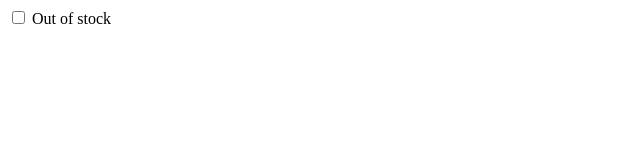
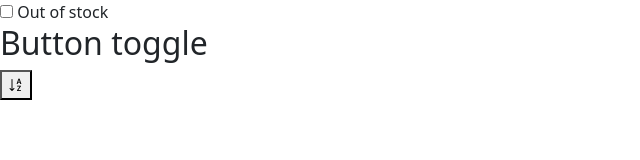
Before and after one commit to Newtamkashyap/JAVASCRIPT-PROJECTS, a website: page public/boolean1.html in a window 1280 px wide. Shown: the whole page, without its empty margins (0-640 px from the left). Drawn offline with nearby package versions, Linux system fonts and the light colour scheme.

Commit message:
adding icons

```diff
--- a/public/boolean1.html
+++ b/public/boolean1.html
@@ -9,11 +9,17 @@
     function StockChange(){
         var stockCheckBox = document.getElementById("stock");
         var lblStock = document.getElementById("lblstock");
-        lblStock.innerHtml = (stockCheckBox.Checked)?"Available":"Out of stock";
+        lblStock.innerHtml = (stockCheckBox.Checked)?"Available":"Out of stock";//ternary operator simple decision making[?:] (condition)? this question mark is for true condition and (:) this sign is for false condition
     }
 </script>
+<link rel="stylesheet" href="../../../node_modules/bootstrap-icons/font/bootstrap-icons.css">
+<link rel="stylesheet" href="../../../node_modules/bootstrap/dist/css/bootstrap.min.css">
 </head>
 <body>
     <input type="checkbox" onchange="StockChange()" id="stock"> <span id="lblStock">Out of stock</span>
+<h2>Button toggle</h2>
+<button id="sort">
+    <span class="bi bi-sort-alpha-down"></span>
+</button>
 </body>
 </html>
```
